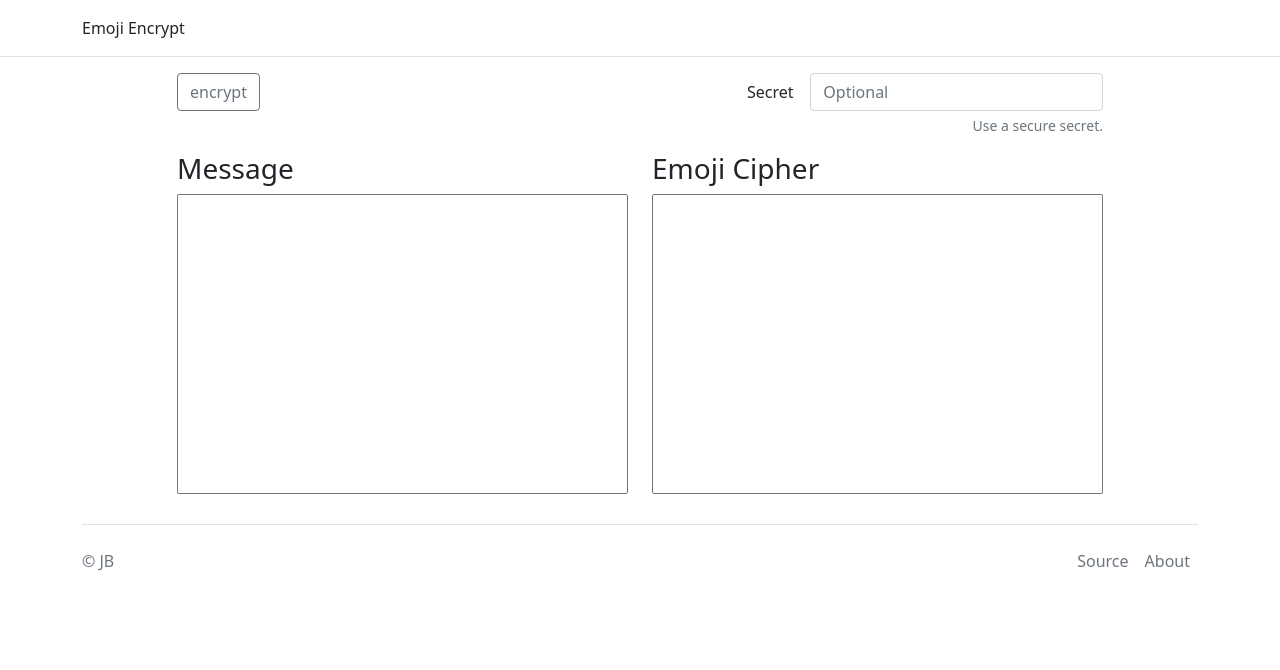
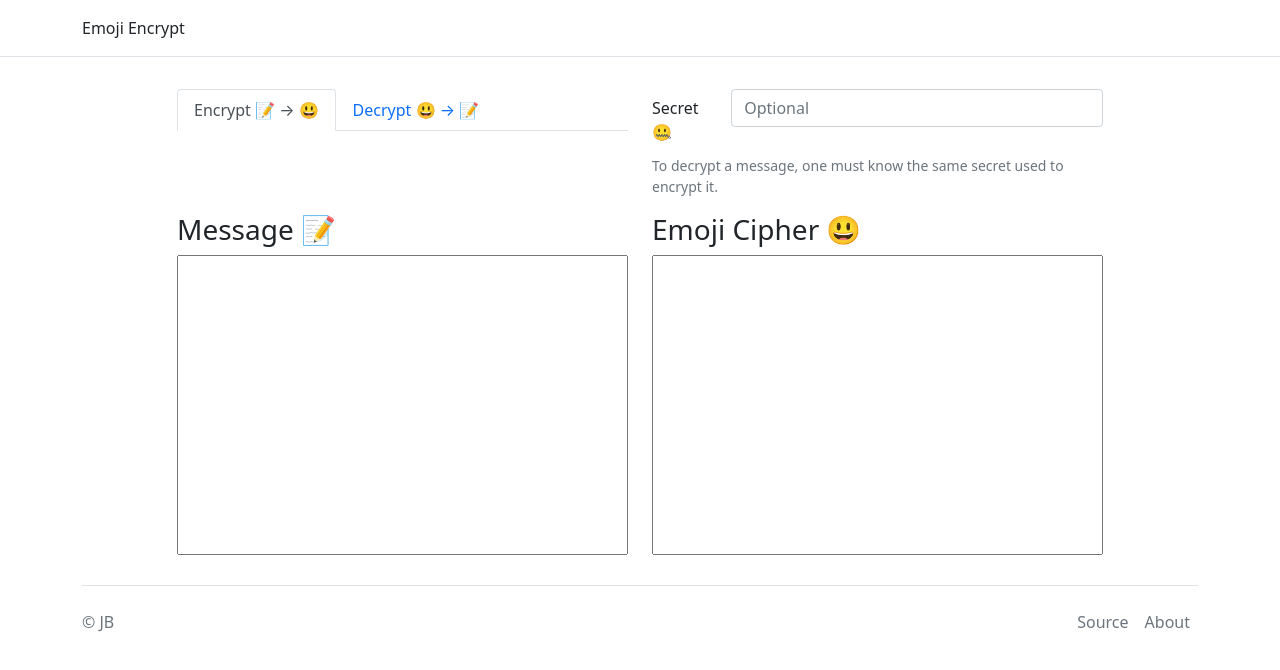
Before and after one commit to jebritton/emoji-encrypt, an Angular app: page /home in a window 1280 px wide. Shown: the top 670 px of the page. Built offline with nearby package versions, Linux system fonts and the light colour scheme.

Commit message:
Small UI change

```diff
--- a/package.json
+++ b/package.json
@@ -23,6 +23,7 @@
     "crypto-js": "^4.1.1",
     "express": "^4.17.3",
     "ngx-bootstrap": "^8.0.0",
+    "niceware": "^3.0.0",
     "node-emoji": "^1.11.0",
     "rxjs": "~7.5.0",
     "tslib": "^2.3.0",
--- a/src/app/converter/converter.component.html
+++ b/src/app/converter/converter.component.html
@@ -1,19 +1,27 @@
 
 <form [formGroup]="secretForm" autocomplete="off">
 
-<div class="row my-3">
-  <div class="col-1 offset-1">
-    <button class="btn btn-outline-secondary" (click)="toggleMode()">{{isEncryptMode() ? "encrypt" : "decrypt"}}</button>
+<div class="row my-3 justify-content-center">
+  <div class="col-lg-5 mt-3">
+    <!-- <button class="btn btn-outline-secondary" (click)="toggleMode()">{{isEncryptMode() ? "encrypt" : "decrypt"}}</button> -->
+    <ul class="nav nav-tabs">
+      <li class="nav-item">
+        <button class="nav-link" [class]="isEncryptMode() ? 'active' : ''" (click)="setEncrypt()">Encrypt 📝 → 😃</button>
+      </li>
+      <li class="nav-item">
+        <button class="nav-link" [class]="isDecryptMode() ? 'active' : ''" (click)="setDecrypt()">Decrypt 😃 → 📝</button>
+      </li>
+    </ul>
   </div>
-  <div class="col-4 offset-5">
+  <div class="col-lg-5 mt-3">
     <div class="form-group row">
-      <label for="secret" class="col-sm-2 col-form-label text-right">Secret</label>
+      <label for="secret" class="col-sm-2 col-form-label text-right">Secret 🤐</label>
       <div class="col-sm-10">
         <input formControlName="secret" type="text" class="form-control" id="secret" placeholder="Optional" name="secret">
       </div>
     </div>
     <div class="d-flex justify-content-end mt-1">
-      <small class="text-muted">Use a secure secret.</small>
+      <small class="text-muted">To decrypt a message, one must know the same secret used to encrypt it.</small>
     </div>
   </div>
 </div>
@@ -23,14 +31,14 @@
   <div class="row convert-row justify-content-center my-3" [class]="isEncryptMode() ? 'flex-row' : 'flex-row-reverse' ">
     <div class="col-5">
       <form [formGroup]="plainTextForm" autocomplete="off">
-        <h3>Message</h3>
+        <h3>Message 📝</h3>
         <textarea formControlName="plainText" class="convert-text w-100" name="field1" [readonly]="isDecryptMode()"></textarea>
       </form>
     </div>
 
     <div class="col-5">
       <form [formGroup]="emojiTextForm" autocomplete="off">
-        <h3>Emoji Cipher</h3>
+        <h3>Emoji Cipher 😃</h3>
         <textarea formControlName="emojiText" class="convert-text w-100" name="field2" [readonly]="isEncryptMode()"></textarea>
       </form>
     </div>
--- a/src/app/converter/converter.component.ts
+++ b/src/app/converter/converter.component.ts
@@ -3,6 +3,7 @@ import { Form, FormBuilder, FormControl, FormGroup, NgForm, ReactiveFormsModule
 import { filter, from, Observable, Subject, tap } from 'rxjs';
 import * as CryptoJS from 'crypto-js';
 import * as emoji from 'node-emoji';
+// import * as niceware from 'niceware';
 
 @Component({
   selector: 'app-converter',
@@ -148,6 +149,14 @@ export class ConverterComponent implements OnInit, AfterViewInit {
     this.mode = this.isEncryptMode() ? Mode.decrypt : Mode.encrypt;
   }
 
+  setEncrypt() {
+    this.mode = Mode.encrypt;
+  }
+
+  setDecrypt() {
+    this.mode = Mode.decrypt;
+  }
+
   cipherToEncoded(cipherText: string): string[] {
     let baseEncoded = [];
     for (let i = 0; i < cipherText.length; i++) {
```
Also changed, not shown: 1 other file (tests, documents, lock files or other folders).
